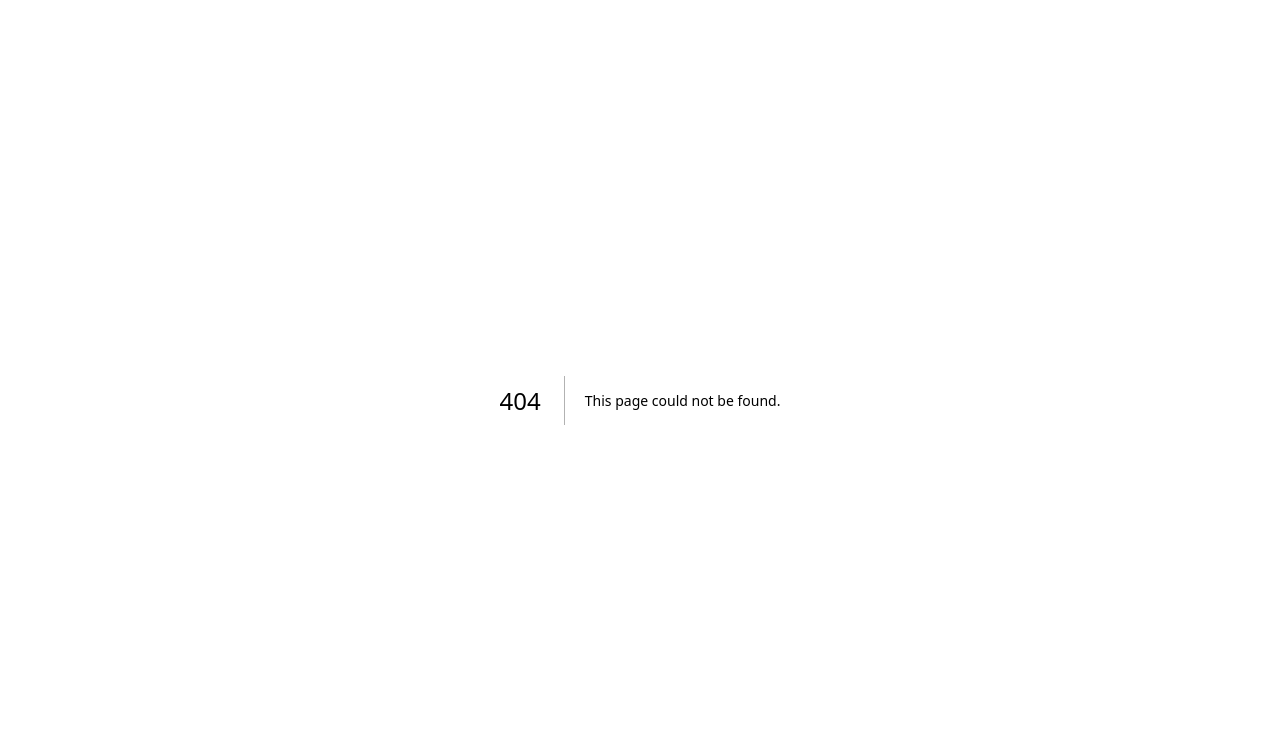
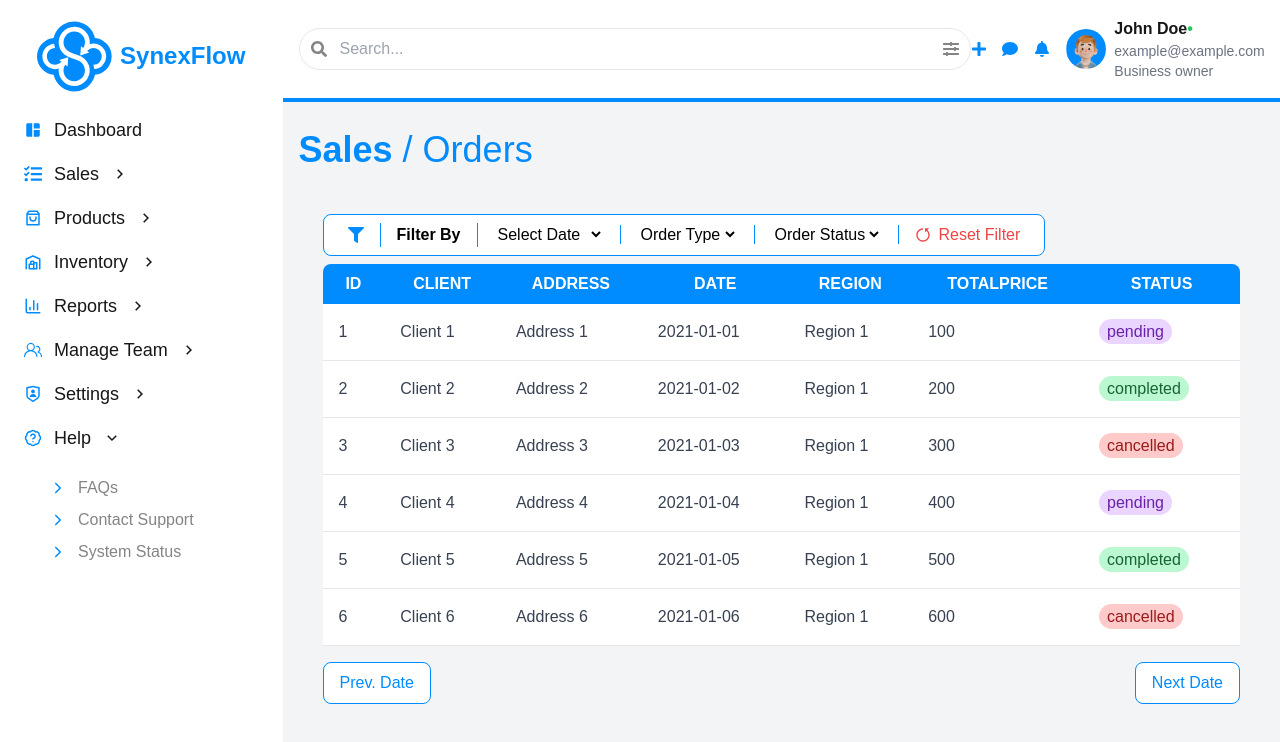
Before and after one commit to Team-418-Tatweer/tatweer-front, a Next.js app: page /dashboard/sales/orders in a window 1280 px wide. Before the commit this address had no page. Shown: the top 742 px of the page. Built offline with nearby package versions, Linux system fonts and the light colour scheme.

Commit message:
feat: :sparkles: add sales orders page and related components

```diff
--- /dev/null
+++ b/src/app/dashboard/sales/orders/page.tsx
@@ -0,0 +1,5 @@
+import { OrdersListComponent } from "@/sections/sales/orders-list";
+
+export default function SalesOrdersPage() {
+  return <OrdersListComponent />;
+}
--- a/src/config/main-navbar.tsx
+++ b/src/config/main-navbar.tsx
@@ -5,6 +5,7 @@ import { LuBadgeHelp, LuChartColumn } from "react-icons/lu";
 import { MdSpaceDashboard } from "react-icons/md";
 import { RiShieldUserLine, RiShoppingBag3Line } from "react-icons/ri";
 import { TbBuildingWarehouse } from "react-icons/tb";
+import { ROUTES } from "./routes";
 
 export const navData: INavItem[] = [
   {
@@ -16,7 +17,10 @@ export const navData: INavItem[] = [
     title: "Sales",
     Icon: <FaTasks />,
     childs: [
-      { title: "Orders", path: "/sales/orders" },
+      {
+        title: "Orders",
+        path: ROUTES.sales.ordersList,
+      },
       { title: "Customers", path: "/sales/customers" },
       { title: "Invoices", path: "/sales/invoices" },
     ],
--- a/src/config/routes.ts
+++ b/src/config/routes.ts
@@ -5,4 +5,7 @@ export const ROUTES = {
   dashboard: "/dashboard",
   resetPassword: "/reset-password",
   forgotPassword: "/forgot-password",
+  sales: {
+    ordersList: "/dashboard/sales/orders",
+  },
 };
--- /dev/null
+++ b/src/mock/_orders.ts
@@ -0,0 +1,58 @@
+import { IOrder } from "@/types/Order";
+
+export const _orders: IOrder[] = [
+  {
+    id: "1",
+    client: "Client 1",
+    address: "Address 1",
+    date: "2021-01-01",
+    Region: "Region 1",
+    totalPrice: 100,
+    status: "pending",
+  },
+  {
+    id: "2",
+    client: "Client 2",
+    address: "Address 2",
+    date: "2021-01-02",
+    Region: "Region 1",
+    totalPrice: 200,
+    status: "completed",
+  },
+  {
+    id: "3",
+    client: "Client 3",
+    address: "Address 3",
+    date: "2021-01-03",
+    Region: "Region 1",
+    totalPrice: 300,
+    status: "cancelled",
+  },
+  {
+    id: "4",
+    client: "Client 4",
+    address: "Address 4",
+    date: "2021-01-04",
+    Region: "Region 1",
+    totalPrice: 400,
+    status: "pending",
+  },
+  {
+    id: "5",
+    client: "Client 5",
+    address: "Address 5",
+    date: "2021-01-05",
+    Region: "Region 1",
+    totalPrice: 500,
+    status: "completed",
+  },
+  {
+    id: "6",
+    client: "Client 6",
+    address: "Address 6",
+    date: "2021-01-06",
+    Region: "Region 1",
+    totalPrice: 600,
+    status: "cancelled",
+  },
+];
--- a/src/sections/dashboard/index.tsx
+++ b/src/sections/dashboard/index.tsx
@@ -54,13 +54,18 @@ const cards = [
 
 export function DashboardSection() {
   return (
+    <div>
+      <h1 className="font-extrabold text-primary text-4xl my-5">Dashboard</h1>
       <div className="grid grid-cols-1 sm:grid-cols-2 lg:grid-cols-5 gap-4 lg:gap-8">
         {cards.map((card, index) => (
           <DashboardWidget key={index} {...card} />
         ))}
-      <Card className="col-span-2 lg:col-span-3">
+        <Card
+          className="col-span-5 sm:grid-cols-3 lg:col
+      -span-3">
           <SalesChart />
         </Card>
       </div>
+    </div>
   );
 }
--- /dev/null
+++ b/src/sections/sales/orders-list/OrdersTable.tsx
@@ -0,0 +1,71 @@
+"use client";
+import React from "react";
+import { IOrder } from "@/types/Order";
+import { OrdersTableFilter } from "./OrdersTableFilter";
+
+interface OrdersTableProps {
+  orders: IOrder[];
+}
+
+const table_headers: (keyof IOrder)[] = [
+  "id",
+  "client",
+  "address",
+  "date",
+  "Region",
+  "totalPrice",
+  "status",
+];
+
+export function OrdersTable({ orders }: OrdersTableProps) {
+  return (
+    <div className="max-w-7xl mx-auto  p-6 rounded-lg ">
+      <div className="overflow-x-auto">
+        <OrdersTableFilter />
+        <table className="min-w-full bg-primary text-white rounded-lg">
+          <thead>
+            <tr>
+              {table_headers.map(header => (
+                <th key={header} className="py-2 px-4 uppercase">
+                  {header}
+                </th>
+              ))}
+            </tr>
+          </thead>
+          <tbody className="bg-white text-gray-700">
+            {orders.map(order => (
+              <tr key={order.id} className="border-b">
+                <td className="py-4 px-4">{order.id}</td>
+                <td className="py-4 px-4">{order.client}</td>
+                <td className="py-4 px-4">{order.address}</td>
+                <td className="py-4 px-4">{order.date}</td>
+                <td className="py-4 px-4">{order.Region}</td>
+                <td className="py-4 px-4">{order.totalPrice}</td>
+                <td className="py-4 px-4">
+                  <span
+                    className={`px-2 py-1 rounded-full ${
+                      order.status === "completed"
+                        ? "bg-green-200 text-green-800"
+                        : order.status === "pending"
+                        ? "bg-purple-200 text-purple-800"
+                        : "bg-red-200 text-red-800"
+                    }`}>
+                    {order.status}
+                  </span>
+                </td>
+              </tr>
+            ))}
+          </tbody>
+        </table>
+      </div>
+      <div className="flex justify-between mt-4">
+        <button className="bg-white border border-primary text-primary px-4 py-2 rounded-lg">
+          Prev. Date
+        </button>
+        <button className="bg-white border border-primary text-primary px-4 py-2 rounded-lg">
+          Next Date
+        </button>
+      </div>
+    </div>
+  );
+}
--- /dev/null
+++ b/src/sections/sales/orders-list/OrdersTableFilter.tsx
@@ -0,0 +1,83 @@
+import { FaFilter } from "react-icons/fa";
+import { RiResetLeftFill } from "react-icons/ri";
+import { useState } from "react";
+
+export interface FilterProps {
+  onFilterChange?: (filters: FilterState) => void;
+}
+
+interface FilterState {
+  date: string;
+  orderType: string;
+  orderStatus: string;
+}
+
+export function OrdersTableFilter({ onFilterChange }: FilterProps) {
+  const [filters, setFilters] = useState<FilterState>({
+    date: "",
+    orderType: "",
+    orderStatus: "",
+  });
+
+  const handleFilterChange = (key: keyof FilterState, value: string) => {
+    const newFilters = { ...filters, [key]: value };
+    setFilters(newFilters);
+    onFilterChange?.(newFilters);
+  };
+
+  const handleReset = () => {
+    const resetFilters = {
+      date: "",
+      orderType: "",
+      orderStatus: "",
+    };
+    setFilters(resetFilters);
+    onFilterChange?.(resetFilters);
+  };
+
+  return (
+    <div className="flex items-center border border-primary rounded-lg p-2 bg-white my-2 max-w-max">
+      <div className="flex items-center px-4">
+        <FaFilter className="text-primary" />
+      </div>
+      <div className="flex items-center px-4 border-l border-r border-primary">
+        <span className="text-black font-semibold">Filter By</span>
+      </div>
+      <div className="flex items-center px-4 border-r border-primary">
+        <select
+          value={filters.date}
+          onChange={e => handleFilterChange("date", e.target.value)}
+          className="text-black bg-transparent border-none outline-none">
+          <option value="">Select Date</option>
+          <option value="2025-02-07">07 Feb 2025</option>
+          {/* Add more date options as needed */}
+        </select>
+      </div>
+      <div className="flex items-center px-4 border-r border-primary">
+        <select
+          value={filters.orderType}
+          onChange={e => handleFilterChange("orderType", e.target.value)}
+          className="text-black bg-transparent border-none outline-none">
+          <option value="">Order Type</option>
+          <option value="retail">Retail</option>
+          <option value="wholesale">Wholesale</option>
+        </select>
+      </div>
+      <div className="flex items-center px-4 border-r border-primary">
+        <select
+          value={filters.orderStatus}
+          onChange={e => handleFilterChange("orderStatus", e.target.value)}
+          className="text-black bg-transparent border-none outline-none">
+          <option value="">Order Status</option>
+          <option value="pending">Pending</option>
+          <option value="completed">Completed</option>
+          <option value="cancelled">Cancelled</option>
+        </select>
+      </div>
+      <div className="flex items-center px-4 cursor-pointer" onClick={handleReset}>
+        <RiResetLeftFill className="fas fa-redo text-red-500" />
+        <span className="text-red-500 ml-2">Reset Filter</span>
+      </div>
+    </div>
+  );
+}
--- /dev/null
+++ b/src/sections/sales/orders-list/index.tsx
@@ -0,0 +1,18 @@
+import { ROUTES } from "@/config/routes";
+import Link from "next/link";
+import { OrdersTable } from "./OrdersTable";
+import { _orders } from "@/mock/_orders";
+
+export function OrdersListComponent() {
+  return (
+    <main>
+      <h1 className="text-primary text-4xl my-3">
+        <Link href={ROUTES.sales.ordersList} className="font-extrabold">
+          Sales
+        </Link>{" "}
+        / <span className="font-normal">Orders</span>
+      </h1>
+      <OrdersTable orders={_orders} />
+    </main>
+  );
+}
--- /dev/null
+++ b/src/types/Order.ts
@@ -0,0 +1,9 @@
+export interface IOrder {
+  id: string;
+  client: string;
+  address: string;
+  date: string;
+  Region: string;
+  totalPrice: number;
+  status: "pending" | "completed" | "cancelled";
+}
```
Lines whose indentation alone changed are shown as unchanged.
